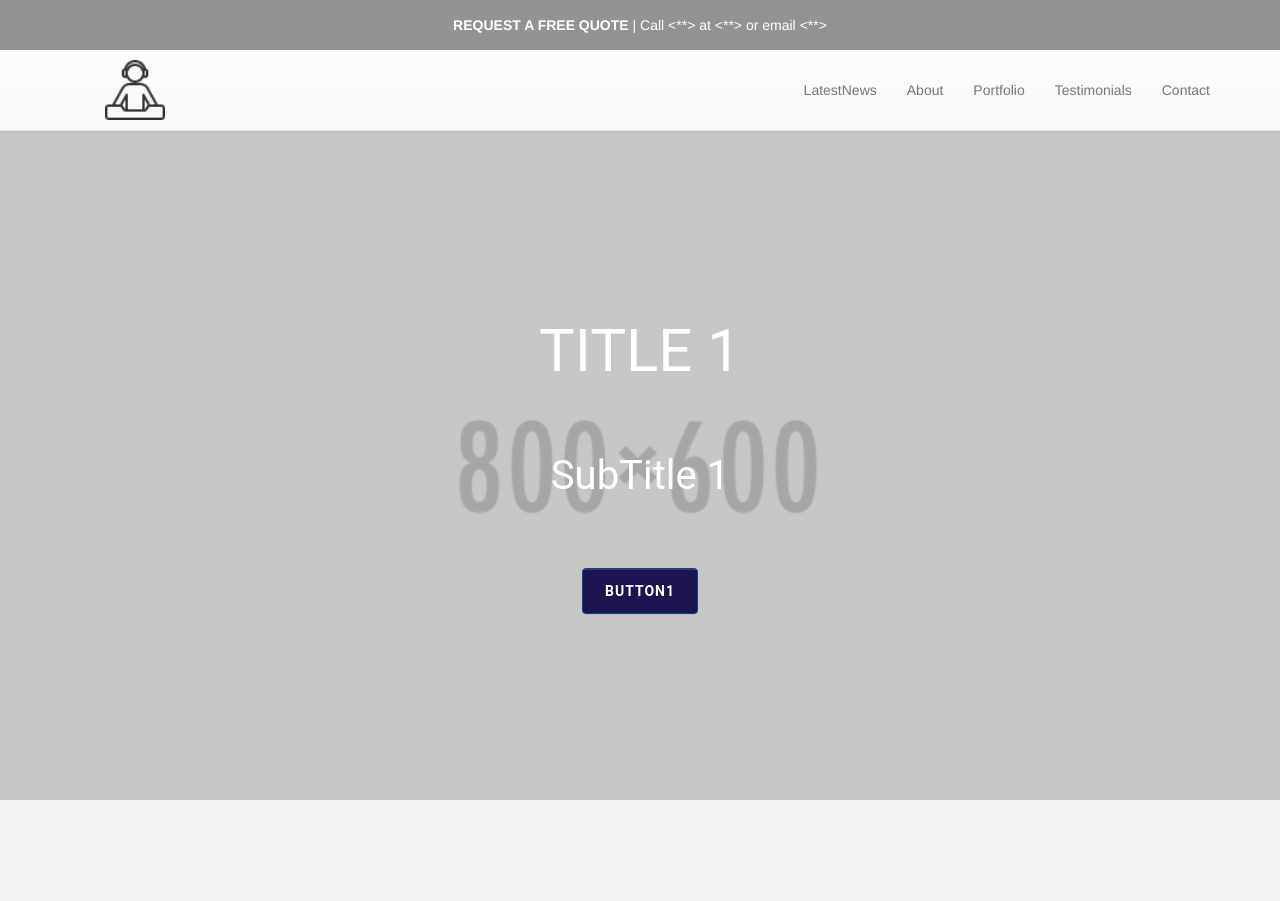
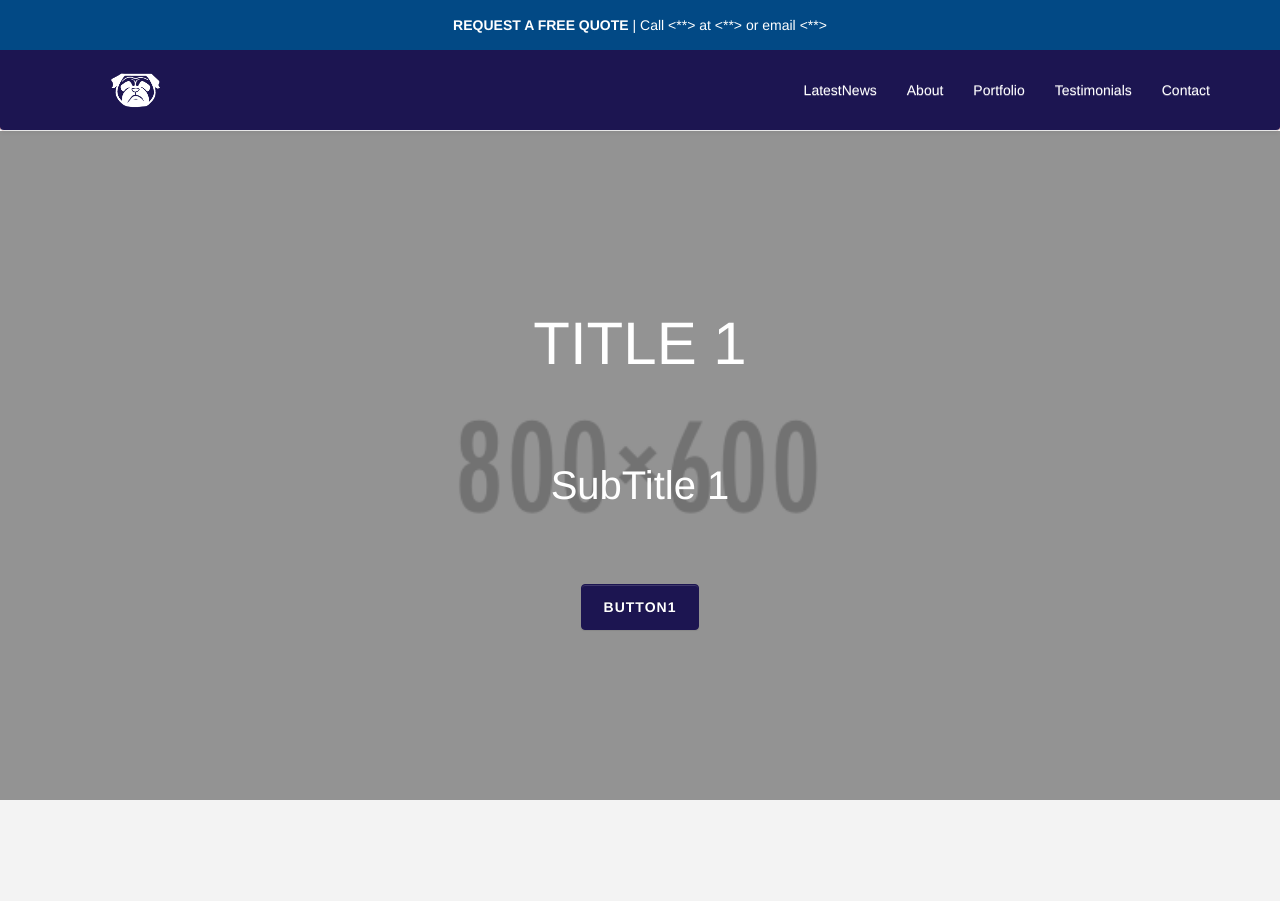
Before and after one commit to sheigoldberg/previous.updawg.co.za, a PHP site: page /portfolio1.php in a window 1280 px wide. Shown: the top 901 px of the page. Run offline with PHP 8.4, Linux system fonts and the light colour scheme; data that the repository does not hold is empty.

Commit message:
Variables in css files

```diff
--- a/components/banner.css
+++ b/components/banner.css
@@ -5,7 +5,7 @@
 #banner {
   top: 0;
   position: fixed;
-  background-color: #939393;
+  background-color: var(--banner-background-color);
   height: 50px;
   width: 100%;
   display: flex;
@@ -16,8 +16,8 @@
 }
 #banner p {
   margin: 5px 5px 5px 5px;
-  color: #fff;
+  color: var(--banner-font-color);
 }
 #banner p a {
-  color: #fff;
+  color: var(--banner-font-a-color);
 }
--- a/components/calltoaction-single.css
+++ b/components/calltoaction-single.css
@@ -23,11 +23,9 @@
 #calltoaction-single.parallax .cover {
   min-height: calc(100vh - 131px);
   height: auto;
-  background: rgb(0, 0, 0); /* fallback color */
-  background: rgba(0, 0, 0, 0.5);
   height: 100%;
-  background: rgba(191, 191, 191, 0.4);
-  color: #fff;
+  background: var(--cta-background-rgba);
+  color: var(--cta-font-color);
   text-align: center;
   display: flex;
   align-items: center;
--- a/components/footer.css
+++ b/components/footer.css
@@ -2,7 +2,8 @@
   footer
 ============================================================ */
 #footer.footer .container {
-  background-color: #d3d3d3;
+  background-color: var(--footer-background-color);
+  color: var(--footer-color);
   text-align: center;
   padding-top: 15px;
   padding-bottom: 15px;
@@ -18,7 +19,7 @@
   flex-direction: column;
 }
 #footer .container .row .col-sm-6.updawgfooter a {
-  color: #000;
+  color: var(--footer-color);
 }
 #footer .container .row .col-sm-6.updawgfooter img {
   height: auto;
--- a/components/header-image.css
+++ b/components/header-image.css
@@ -19,35 +19,24 @@
   width: 100%;
   text-align: center;
   text z-index: 1;
-  background: rgba(191, 191, 191, 0.4);
+  background: var(--header-background-rgba);
+  color: var(--header-font-color);
   display: flex;
   align-items: center;
   justify-content: center;
   flex-direction: column;
 }
 #header-image.header-image .imageopacitydiv .slidertextcontainer .maintitle {
-  /*font: 75px/1.1 "Roboto", sans-serif;*/
   font-weight: 300;
-  color: #ffffff;
   padding: 25px;
   text-transform: uppercase;
 }
 #header-image.header-image .imageopacitydiv .slidertextcontainer .subtitle {
-  color: #ffffff;
-  /*font: 50px/1.1 "Roboto", sans-serif;*/
   font-weight: 300;
   padding: 25px;
 }
 #header-image.header-image .imageopacitydiv .slidertextcontainer .button {
-  color: #ffffff;
-  /*font: 35px/1.1 "Roboto", sans-serif;*/
   padding: 25px;
-}
-#header-image.header-image .imageopacitydiv .slidertextcontainer .button a .btn-primary.outline {
-  background-color: #1c1551;
-}
-#header-image.header-image .imageopacitydiv .slidertextcontainer .button a .btn-primary.outline:hover {
-  background-color: #024985;
 }
 
 /* ============================================================
@@ -56,45 +45,45 @@
 
 @media only screen and (max-width: 768px)  {
   #header-image.header-image .imageopacitydiv .slidertextcontainer .maintitle {
-    font: 30px/1.1 "Roboto", sans-serif;
+    font-size: 30px;
     padding: 10px;
   }
   #header-image.header-image .imageopacitydiv .slidertextcontainer .subtitle {
-    font: 20px/1.1 "Roboto", sans-serif;
+    font-size: 20px;
     padding: 10px;
   }
   #header-image.header-image .imageopacitydiv .slidertextcontainer .button {
-    font: 15px/1.1 "Roboto", sans-serif;
+    font-size: 15px;
     padding: 10px;
   }
 }
 
 @media only screen and (min-width: 768px) and (max-width: 1024px)  {
   #header-image.header-image .imageopacitydiv .slidertextcontainer .maintitle {
-    font: 50px/1.1 "Roboto", sans-serif;
+    font-size: 50px;
     padding: 20px;
   }
   #header-image.header-image .imageopacitydiv .slidertextcontainer .subtitle {
-    font: 30px/1.1 "Roboto", sans-serif;
+    font-size: 30px;
     padding: 20px;
   }
   #header-image.header-image .imageopacitydiv .slidertextcontainer .button {
-    font: 20px/1.1 "Roboto", sans-serif;
+    font-size: 20px;
     padding: 20px;
   }
 }
 
 @media only screen and (min-width: 1024px)  {
   #header-image.header-image .imageopacitydiv .slidertextcontainer .maintitle {
-    font: 60px/1.1 "Roboto", sans-serif;
+    font-size: 60px;
     padding: 30px;
   }
   #header-image.header-image .imageopacitydiv .slidertextcontainer .subtitle {
-    font: 40px/1.1 "Roboto", sans-serif;
+    font-size: 40px;
     padding: 30px;
   }
   #header-image.header-image .imageopacitydiv .slidertextcontainer .button {
-    font: 30px/1.1 "Roboto", sans-serif;
+    font-size: 30px;
     padding: 30px;
   }
 }
--- a/components/latestnews.css
+++ b/components/latestnews.css
@@ -25,7 +25,3 @@
 #latestnews.container.latestnews .container .row .col-md-4 .latestnews-image img {
   width: 100%;
 }
-#latestnews.container.latestnews .button .btn {
-  background-color: #024985;
-  color: #fff;
-}
--- a/components/navbar-fixed-top.css
+++ b/components/navbar-fixed-top.css
@@ -30,3 +30,63 @@
   padding-top: 0;
   text-align: center;
 }
+
+/*Change color of navbar-default*/
+/* navbar */
+.navbar-default {
+  background-image: linear-gradient(to bottom, var(--navbar-default-background-color1) 0%, var(--navbar-default-background-color2) 100%);
+  filter: progid:DXImageTransform.Microsoft.gradient(startColorstr='var(--navbar-default-background-color1)', endColorstr='var(--navbar-default-background-color2)', GradientType=0);
+  background-repeat: repeat-x;
+  border-radius: 4px;
+}
+.navbar-default .navbar-nav > .open > a,
+.navbar-default .navbar-nav > .active > a {
+  background-image:         linear-gradient(to bottom, #dbdbdb 0%, #e2e2e2 100%);
+  filter: progid:DXImageTransform.Microsoft.gradient(startColorstr='#ffdbdbdb', endColorstr='#ffe2e2e2', GradientType=0);
+  background-repeat: repeat-x;
+  -webkit-box-shadow: inset 0 3px 9px rgba(0, 0, 0, .075);
+          box-shadow: inset 0 3px 9px rgba(0, 0, 0, .075);
+}
+#navigation.navbar.navbar-default.navbar-fixed-top {
+    background-color: var(--navbar-default-background-color);
+    background-color: #f00;
+    border-color: #E7E7E7;
+}
+/*Change color of navbar-default text*/
+.navbar-default .navbar-text {
+  color: var(--navbar-default-color);
+}
+.navbar-default .navbar-nav > li > a {
+  color: var(--navbar-default-color);
+}
+.navbar-default .navbar-nav > li > a:hover,
+.navbar-default .navbar-nav > li > a:focus {
+  color: var(--navbar-default-a-color);
+  background-color: var(--navbar-default-active-background-color);
+}
+.navbar-default .navbar-nav > .active > a,
+.navbar-default .navbar-nav > .active > a:hover,
+.navbar-default .navbar-nav > .active > a:focus {
+  color: var(--navbar-default-a-color);
+  background-color: var(--navbar-default-active-background-color);
+}
+.navbar-default .navbar-toggle {
+  border-color: var(--navbar-default-color);
+}
+.navbar-default .navbar-toggle:hover,
+.navbar-default .navbar-toggle:focus {
+  background-color: var(--navbar-default-hover-background-color);
+}
+.navbar-default .navbar-toggle .icon-bar {
+  background-color: var(--navbar-default-color);
+}
+.navbar-default .navbar-collapse,
+.navbar-default .navbar-form {
+  border-color: var(--navbar-default-color);
+}
+.navbar-default .navbar-nav > .open > a,
+.navbar-default .navbar-nav > .open > a:hover,
+.navbar-default .navbar-nav > .open > a:focus {
+  color: var(--navbar-default-color);
+  background-color: var(--navbar-default-active-background-color);
+}
--- a/components/portfolio.php
+++ b/components/portfolio.php
@@ -12,8 +12,9 @@
   </div>
   <div class="container">
     <!-- Create the carousel-indicators from $header_array --><?php print("\n");
+    foreach($portfolio_array as $portfolio_row){
       print("      <div class=\"row\">\n");
-    foreach($portfolio_array as $portfolio_item => $portfolio_item_array){
+      foreach($portfolio_row as $portfolio_item => $portfolio_item_array){
         $portfolio_href = $portfolio_item_array['portfolio_href'];
         $portfolio_image = $portfolio_item_array['portfolio_image'];
         $portfolio_title = $portfolio_item_array['portfolio_title'];
@@ -33,7 +34,8 @@
         print("         </div>\n");
         print("        </div>\n");
       }
-    print("      </div>\n");\?>
+      print("      </div>\n");
+    } ?>
     <!-- End - Create the carousel-indicators from $header_array -->
   </div>
 </div>
--- a/components/testimonial-carousel.css
+++ b/components/testimonial-carousel.css
@@ -12,11 +12,10 @@
   background-size: cover;
 }
 #testimonials .cover {
-  background: rgba(0, 0, 0, 0.6);
   height: auto;
   min-height: calc(100vh - 131px);
-  background: rgba(191, 191, 191, 0.4);
-  color: #fff;
+  background-color: var(--testimonials-background-rgba);
+  color: var(--testimonials-color);
   text-align: center;
   display: block;
   /*display: flex;
--- a/css/style.css
+++ b/css/style.css
@@ -1,4 +1,7 @@
 /*Customer updawg.co.za CSS styling document*/
+
+/*Declaring universal variables*/
+@import '../css_variables.css';
 
 /* ============================================================
   body
@@ -24,7 +27,7 @@ body{
   margin:10px auto;
   width:50px;
   height:1px;
-  background:#024985;
+  background: var(--bottom-border-color);
 }
 
 /* ============================================================
@@ -37,7 +40,7 @@ body{
 .button {
   padding-top: 15px;
   padding-bottom: 15px;
-  color: #fff;
+  color: var(--button-font-color);
 }
 
 /***********************
@@ -48,22 +51,20 @@ body{
   padding: 12px 22px;
 }
 .btn-primary.outline {
-  border: 1px solid #024985;
-  background-color: #1c1551;
+  border: 1px solid var(--button-background-color);
+  background-color: var(--button-background-color);
 }
 .btn-primary.outline:hover,
 .btn-primary.outline:focus,
 .btn-primary.outline:active,
 .btn-primary.outline.active,
 .open > .dropdown-toggle.btn-primary {
-  border-color: #024985;
-  background-color: #024985;
+  border-color: var(--button-background-hover-color);
+  background-color: var(--button-background-hover-color);
 }
 .btn-primary.outline:active,
 .btn-primary.outline.active {
-  /*border-color: #024985;*/
-  background-color: #024985;
-  /*box-shadow: none;*/
+  var(--button-background-hover-color);
 }
 
 /***********************
--- /dev/null
+++ b/css_variables.css
@@ -0,0 +1,59 @@
+/*CSS variables*/
+
+:root {
+  /*Universal*/
+  --primary-opaque: rgba(60,60,60,0.4);
+  --primary-color: #1c1551;
+  --primary-font-color: #fff;
+  --secondary-color: #024985;
+  --secondary-font-color: #fff;
+  --tertiary-color: #939393;
+  --tertiary-font-color: #fff;
+  --quarternary-color: #d3d3d3;
+  --quarternary-font-color: #000;
+  --quinary-color: #a3a3a3;
+  --quinary-font-color: #535353;
+  --senary-color: #e3e3e3;
+  --senary-font-color: #131313;
+  /*Fonts*/
+  --main-font-family: 'Poppins', sans-serif;
+  /*Opaque Covers*/
+  --main-background-rgba: var(--opaque);
+  /*Buttons*/
+  --button-font-color: var(--primary-font-color);
+  --button-background-color: var(--primary-color);
+  --button-background-hover-color: var(--secondary-color);
+  /*Bottom border*/
+  --bottom-border-color: var(--primary-color);
+  /*Banner*/
+  --banner-background-color: var(--secondary-color);
+  --banner-font-color: var(--primary-font-color);
+  --banner-font-a-color: var(--primary-font-color);
+  /*Navbar*/
+  --navbar-default-background-color1: var(--primary-color);
+  --navbar-default-background-color2: var(--primary-color);
+  --navbar-default-hover-background-color: var(--primary-color);
+  --navbar-default-active-background-color: var(--primary-color);
+  --navbar-default-color: var(--primary-font-color);
+  --navbar-default-a-color: var(--primary-font-color);
+  /*Header*/
+  --header-font-color: var(--primary-font-color);
+  --header-background-rgba: var(--primary-opaque);
+  /*Call to action*/
+  --cta-font-color: var(--primary-font-color);
+  --cta-background-rgba: var(--primary-opaque);
+  /*Portfolio*/
+  --portfolio-background-color: var(--quinary-color);
+  --portfolio-background-color-hover: var(--quarternary-color);
+  --portfolio-color: var(--quarternary-font-color);
+  --portfolio-caption-color: var(--quarternary-font-color);
+  /*Testimonials*/
+  --testimonials-background-rgba: var(--primary-opaque);
+  --testimonials-color: var(--primary-font-color);
+  /*Contact Form*/
+  --contact-background-rgba: var(--primary-opaque);
+  --contact-color: var(--primary-font-color);
+  /*Contact Form*/
+  --footer-background-color: var(--quarternary-color);
+  --footer-color: var(--quarternary-font-color);
+}
--- a/global.variables.php
+++ b/global.variables.php
@@ -2,8 +2,8 @@
 
 // Global attritbutes
 $page_google_analytics_UA = "UA-83682070-1";
-$page_icon = "images/sa-youth-foundation.png";
-$home = "http://updawg.co.za/addons/sa-youth-foundation.org/";
+$page_icon = "images/BlackPugFace.png";
+$home = "http://updawg.co.za/templates/foundation/";
 
 // Banner
 // banner.php
@@ -11,7 +11,7 @@ $banner_text = "<b>REQUEST A FREE QUOTE</b> | Call <**> at <a href='tel:<**>'><*
 
 // Menu
 // navbar-fixed-top.php
-$menu_image = "images/sa-youth-foundation.png";
+$menu_image = "images/PugFace.png";
 $menu_array['LatestNews']['href'] = "$home#latestnews";
 $menu_array['LatestNews']['text'] = "LatestNews";
 $menu_array['About']['href'] = "$home#aboutus";
```
Also changed, not shown: components/contactform.css (+19 -14 lines), components/header-carousel.css (+11 -25 lines), components/portfolio.css (+7 -2 lines), components/text.css (added, +24 -0 lines), components/text.php (added, +22 -0 lines), index.variables.php (+37 -37 lines), images/header4.jpg (added). Lines whose indentation alone changed are shown as unchanged.
